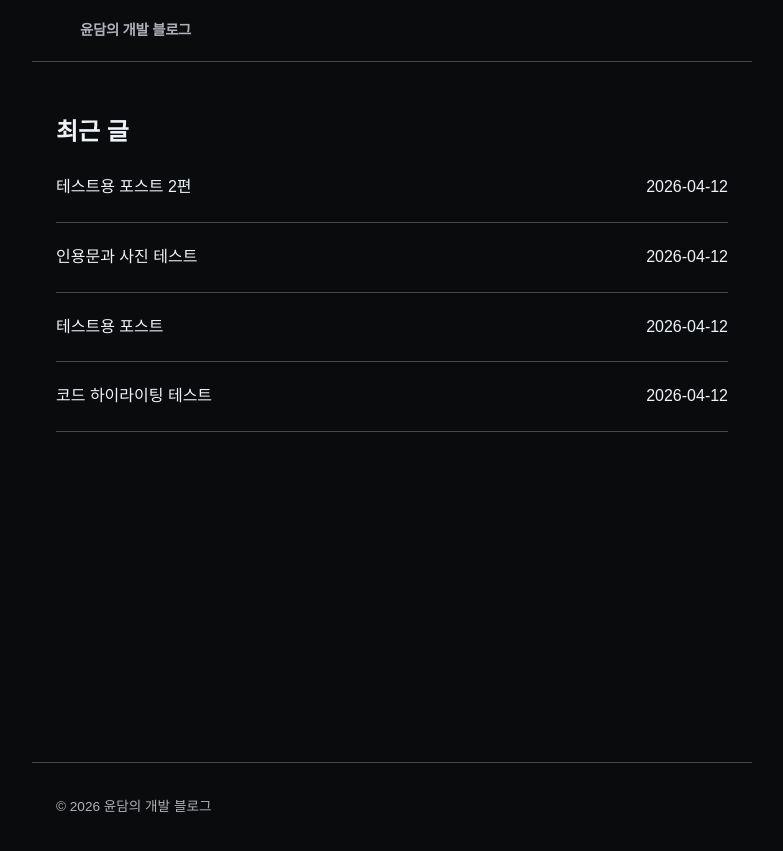
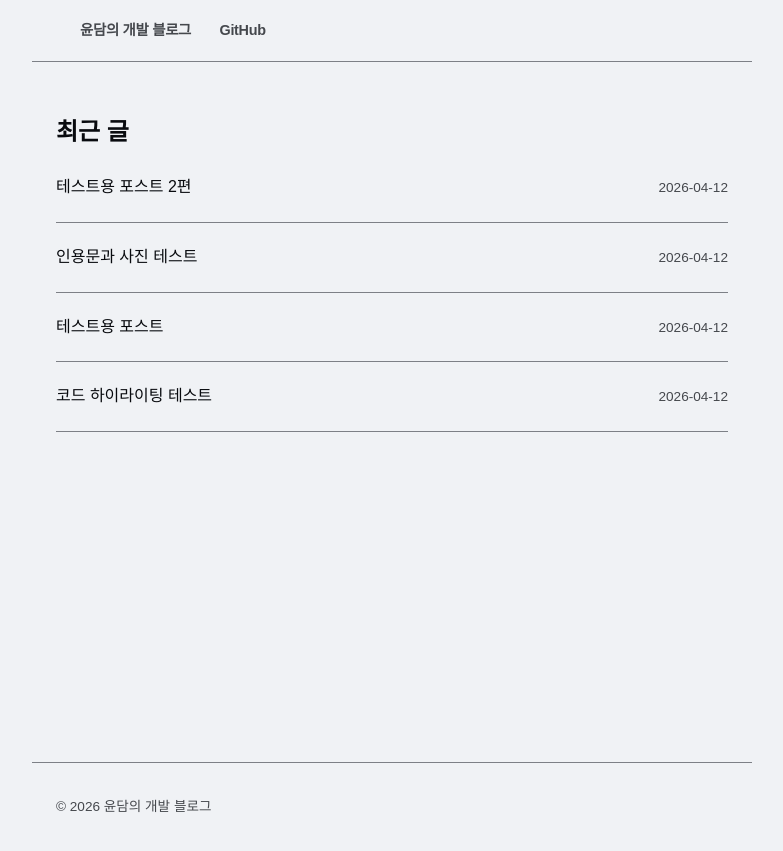
Before and after one commit to yoondahm/yoondahm.github.io, a Jekyll site: the page built from index.html, in a window 1280 px wide. Shown: the top 851 px of the page, without its empty margins (248-1031 px from the left). Built offline with Jekyll 4.4.1, drawn with Linux system fonts in a browser that asks for light colours; some web fonts are replaced.

Commit message:
added lightmode

```diff
--- a/_includes/nav.html
+++ b/_includes/nav.html
@@ -1,3 +1,4 @@
 <nav>
   <a href="{{ '/' | relative_url }}">{{ site.title }}</a>
+  <a href="https://github.com/yoondahm">GitHub</a>
 </nav>
--- a/assets/css/post.css
+++ b/assets/css/post.css
@@ -38,3 +38,9 @@ article > time {
   color: var(--text-muted);
   margin-bottom: 1.25rem;
 }
+
+.content hr {
+  border: none;
+  border-top: 1px solid var(--border);
+  margin: 2.5rem 0;
+}
--- a/assets/css/style.css
+++ b/assets/css/style.css
@@ -1,5 +1,7 @@
 /* ── Reset & Base ── */
-*, *::before, *::after {
+*,
+*::before,
+*::after {
   box-sizing: border-box;
   margin: 0;
   padding: 0;
@@ -37,11 +39,12 @@
   --success: oklch(0.7 0.05 160);
   --info: oklch(0.7 0.05 260);
   /* 전역 변수 */
-  --font-sans: 'Pretendard', 'Apple SD Gothic Neo', sans-serif;
-  --font-mono: 'JetBrains Mono', monospace;
+  --font-sans: "Pretendard", "Apple SD Gothic Neo", sans-serif;
+  --font-mono: "JetBrains Mono", monospace;
   --max-width: 720px;
 }
-body.light {
+@media (prefers-color-scheme: light) {
+  body {
     /* hsl (fallback color) */
     --bg-dark: hsl(217 10% 90%);
     --bg: hsl(217 22% 95%);
@@ -72,7 +75,7 @@ body.light {
     --warning: oklch(0.5 0.05 100);
     --success: oklch(0.5 0.05 160);
     --info: oklch(0.5 0.05 260);
-
+  }
 }
 
 body {
@@ -81,10 +84,13 @@ body {
   line-height: 1.8;
   color: var(--text);
   background-color: var(--bg);
+  transition: color .8s;
 }
 
 /* ── Layout ── */
-header, main, footer {
+header,
+main,
+footer {
   max-width: var(--max-width);
   margin: 0 auto;
   padding: 0 1.5rem;
--- a/index.html
+++ b/index.html
@@ -7,7 +7,7 @@ title: "홈"
   {% for post in site.posts %}
     <li>
       <a href="{{ post.url }}">{{ post.title }}</a>
-      <span>{{ post.date | date: "%Y-%m-%d" }}</span>
+      <time>{{ post.date | date: "%Y-%m-%d" }}</time>
     </li>
   {% endfor %}
 </ul>
```
Also changed, not shown: assets/css/header.css (line endings or trailing spaces). Lines whose indentation alone changed are shown as unchanged.
